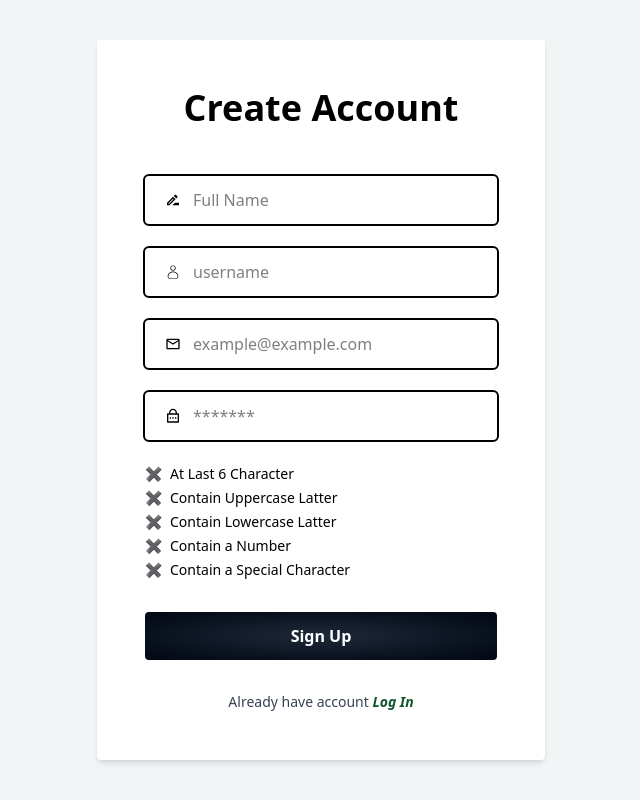
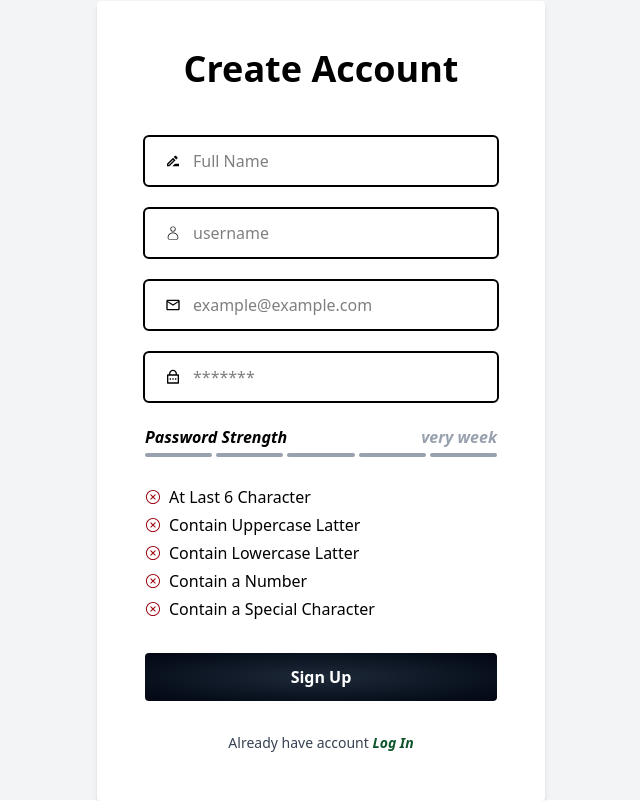
Before and after one commit to Mdyeachen/01.-Authontication, a React (Vite) app in the folder client/: page /signup in a window 1280 px wide. Shown: the whole page, without its empty margins (319-959 px from the left). Built offline with nearby package versions, Linux system fonts and the light colour scheme.

Commit message:
working on login pages

```diff
--- a/client/src/component/PasswordMeter.tsx
+++ b/client/src/component/PasswordMeter.tsx
@@ -1,45 +1,34 @@
 import React from "react";
+import { RxCrossCircled } from "react-icons/rx";
+import { MdOutlineCloudDone } from "react-icons/md";
 
-interface PasswordMeterProp {
+interface PasswordProp {
   password: string;
 }
 
-const passwordCriteria = (password: string) => {
-  return [
+// showing password criteria
+const PasswordCriteria: React.FC<PasswordProp> = ({ password }) => {
+  const criteria = [
     { mess: "At Last 6 Character", res: password.length >= 6 },
     { mess: "Contain Uppercase Latter", res: /[A-Z]/.test(password) },
     { mess: "Contain Lowercase Latter", res: /[a-z]/.test(password) },
     { mess: "Contain a Number", res: /[\d]/.test(password) },
-    { mess: "Contain a Special Character", res: /[^A-Za-z0-9]/.test(password) },
+    { mess: "Contain a Special Character", res: /[!@#$%&*?]/.test(password) },
   ];
-};
-
-const PasswordMeter: React.FC<PasswordMeterProp> = ({ password }) => {
-  const criteria = passwordCriteria(password);
-
-  const getStrength = (pass) => {
-    let num = 0;
-    if(pass.length >= 6) num++;
-    if(/[A-Z]/.test(pass)) num++;
-    if(/[a-z]/.test(pass)) num++;
-    if(/[\d]/.test(pass)) num++;
-    if(/[^A-Za-z0-9]/.test(pass)) num++;
-    return num
-  }
-
-  const meter = getStrength(password);
 
   return (
     <>
-
-
       <div className="space-y-1 mt-2">
-        {criteria.map((c, index) => (
-          <div key={index} className="flex items-center gap-2 text-sm">
-            <span className={c.res ? "text-green-600" : "text-red-600"}>
-              {c.res ? "✔" : "✖"}
+        {criteria.map((item, index) => (
+          <div className="flex items-center gap-2" key={index}>
+            <span>
+              {item.res ? (
+                <MdOutlineCloudDone className="text-green-700" />
+              ) : (
+                <RxCrossCircled className="text-red-800" />
+              )}
             </span>
-            <span>{c.mess}</span>
+            <span>{item.mess}</span>
           </div>
         ))}
       </div>
@@ -47,4 +36,60 @@ const PasswordMeter: React.FC<PasswordMeterProp> = ({ password }) => {
   );
 };
 
-export default PasswordMeter;
+const PasswordMeter: React.FC<PasswordProp> = ({ password }) => {
+
+    const score =
+    (password.length >= 6 ? 1 : 0) +
+    (/[A-Z]/.test(password) ? 1 : 0) +
+    (/[a-z]/.test(password) ? 1 : 0) +
+    (/\d/.test(password) ? 1 : 0) +
+    (/[!@#$%&*?]/.test(password) ? 1 : 0);
+
+  let colorAndText: [string, string, string];
+
+  switch (score) {
+    case 1:
+      colorAndText = ["text-red-600", "bg-red-600", "week"];
+      break;
+    case 2:
+      colorAndText = ["text-red-400", "bg-red-400", "Fair"];
+      break;
+    case 3:
+      colorAndText = ["text-yellow-600", "bg-yellow-600", "Good"];
+      break;
+    case 4:
+      colorAndText = ["text-yellow-400", "bg-yellow-400", "very Good"];
+      break;
+    case 5:
+      colorAndText = ["text-green-600", "bg-green-600", "Strong"];
+      break;
+    default:
+      colorAndText = ["text-gray-400", "bg-gray-400", "very week"];
+  }
+
+  return (
+    <>
+      <div className="flex justify-between m-0 font-semibold italic" >
+        <span>Password Strength</span>
+        <span className={`${colorAndText[0]}`}>{colorAndText[2]}</span>
+      </div>
+      <div className="py-1 flex gap-1">
+        {[...Array(5)].map((_, index) => (
+          <div key={index} className={`w-1/5 h-1 rounded-4xl ${colorAndText[1]}`} />
+        ))}
+      </div>
+    </>
+  );
+};
+
+// showing meater
+const Password: React.FC<PasswordProp> = ({ password }) => {
+  return (
+    <>
+      <PasswordMeter password={password} />
+      <PasswordCriteria password={password} />
+    </>
+  );
+};
+
+export default Password;
--- a/client/src/pages/login.tsx
+++ b/client/src/pages/login.tsx
@@ -1,9 +1,63 @@
-import React from 'react'
+import React, { useState } from "react";
+import { Link } from "react-router-dom";
+import { motion } from "motion/react";
+import Input from "../component/input";
+import { FaRegUserCircle } from "react-icons/fa";
+import { RiLockPasswordFill } from "react-icons/ri";
 
 const Login: React.FC = () => {
+  const [user, setUser] = useState<string>();
+  const [pass, setPass] = useState<string>();
   return (
-    <div>Login</div>
-  )
-}
+    <motion.section
+    className="w-full max-w-md bg-white rounded shadow-md p-12"
+    initial={{ opacity: 0, y : 10}}
+    animate={{ opacity: 1, y: 1 }}
+    transition={{
+      duration: .8,
+      ease: "easeInOut"
+    }}>
+      <h1 className="text-4xl font-bold text-center">Login Now</h1>
+      <form className="space-y-6 mt-12">
+        <Input
+          icon={FaRegUserCircle}
+          placeholder="Email or Username"
+          type="text"
+          value={user}
+          onChange={(e) => setUser(e.target.value)}
+        />
+        <Input
+          icon={RiLockPasswordFill}
+          type="password"
+          placeholder="password"
+          value={pass}
+          onChange={(e) => setPass(e.target.value)}
+        />
 
-export default Login
+        <motion.button
+          className="bg-radial from-gray-800 to-gray-950 w-full text-white font-bold text-center rounded p-3 cursor-pointer focus:outline-0 focus:ring-2 focus:ring-green-700 mt-2"
+          type="submit"
+          whileHover={{ scale: 1.05 }}
+          whileTap={{ scale: 0.98 }}
+        >
+          Login
+        </motion.button>
+      </form>
+
+      <div className="mt-8 text-center">
+        <p className="text-gray-700 text-sm">
+          Already have account{" "}
+          <Link
+            to="/signup"
+            className="text-green-900 font-bold italic hover:underline transition duration-100"
+          >
+            Log In
+          </Link>
+        </p>
+      </div>
+    </motion.section>
+
+  );
+};
+
+export default Login;
--- a/client/src/pages/signup.tsx
+++ b/client/src/pages/signup.tsx
@@ -15,7 +15,15 @@ const SignUp: React.FC = () => {
   const [password, setPassword] = useState<string>("");
 
   return (
-    <section className="bg-white p-12 rounded shadow-md w-full max-w-md">
+    <motion.section
+    className="bg-white p-12 rounded shadow-md w-full max-w-md"
+    initial={{ opacity: 0, y : 10}}
+    animate={{ opacity: 1, y: 1 }}
+    transition={{
+      duration: .8,
+      ease: "easeInOut"
+    }}
+    >
       <h2 className="text-center font-bold text-4xl">Create Account</h2>
       <form className="space-y-6 mt-12">
         <Input
@@ -70,7 +78,7 @@ const SignUp: React.FC = () => {
           </Link>
         </p>
       </div>
-    </section>
+    </motion.section>
   );
 };
 
```
